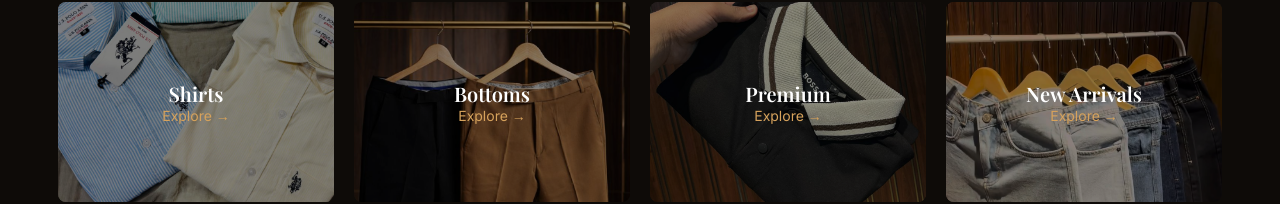
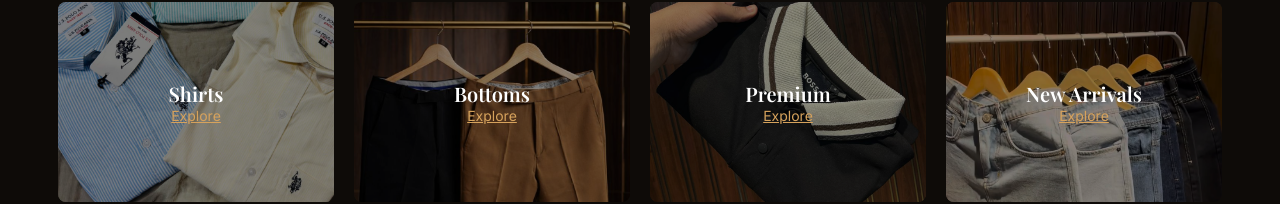
Before and after one commit to vasabhi2006-glitch/LuxeDrip, an Angular app: page / in a window 1280 px wide. Shown: the part 1326-1530 px from the top of the page. Built offline with nearby package versions, Linux system fonts and the light colour scheme.

Commit message:
Updated links

```diff
--- a/src/app/luxe-home/luxe-home.css
+++ b/src/app/luxe-home/luxe-home.css
@@ -196,7 +196,7 @@ nav a:hover {
   font-size: 20px;
 }
 
-.overlay span {
+.overlay a {
   font-size: 14px;
   color: #d6a25c;
 }
--- a/src/app/luxe-home/luxe-home.html
+++ b/src/app/luxe-home/luxe-home.html
@@ -26,7 +26,7 @@
     <p class="desc">
       Curated pieces. Timeless style. Premium quality.
     </p>
-    <a href="#" class="view-all">View All Products →</a>
+    <a routerLink="/collections" class="view-all">View All Products →</a>
   </div>
 
   <div class="featured-products">
@@ -49,7 +49,7 @@
 
         <div class="overlay">
           <h3>{{ cat.title }}</h3>
-          <span>Explore →</span>
+          <a routerLink="/collections">Explore</a>
         </div>
       </div>
     }
```
